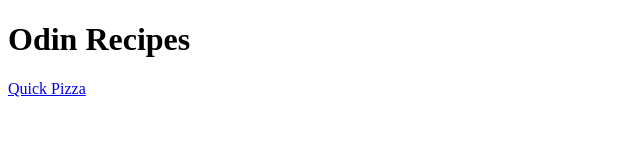
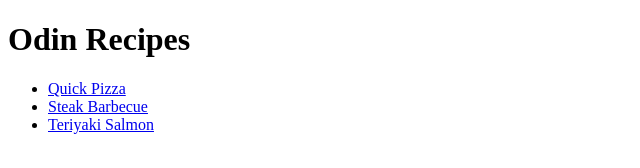
Before and after one commit to lucaspasseri/odin-recipes, a plain HTML site: page index.html in a window 1280 px wide. Shown: the whole page, without its empty margins (0-640 px from the left). Drawn offline with Linux system fonts and the light colour scheme.

Commit message:
Add some images and updated index.html
this changes were supposed to be in the last commit

```diff
--- a/index.html
+++ b/index.html
@@ -5,7 +5,19 @@
 		<title>Odin Recipes</title>
 	</head>
 	<body>
-		<h1>Odin Recipes</h1>
-		<a href="recipes/pizza.html">Quick Pizza</a>
+		<header>
+			<h1>Odin Recipes</h1>
+			<nav>
+				<ul>
+					<li><a href="recipes/pizza.html">Quick Pizza</a></li>
+					<li>
+						<a href="recipes/steak-barbecue.html">Steak Barbecue</a>
+					</li>
+					<li>
+						<a href="recipes/teriyaki-salmon.html">Teriyaki Salmon</a>
+					</li>
+				</ul>
+			</nav>
+		</header>
 	</body>
 </html>
```
Also changed, not shown: images/steak-barbecue-photo.webp (added), images/teriyaki-salmon.webp (added).
